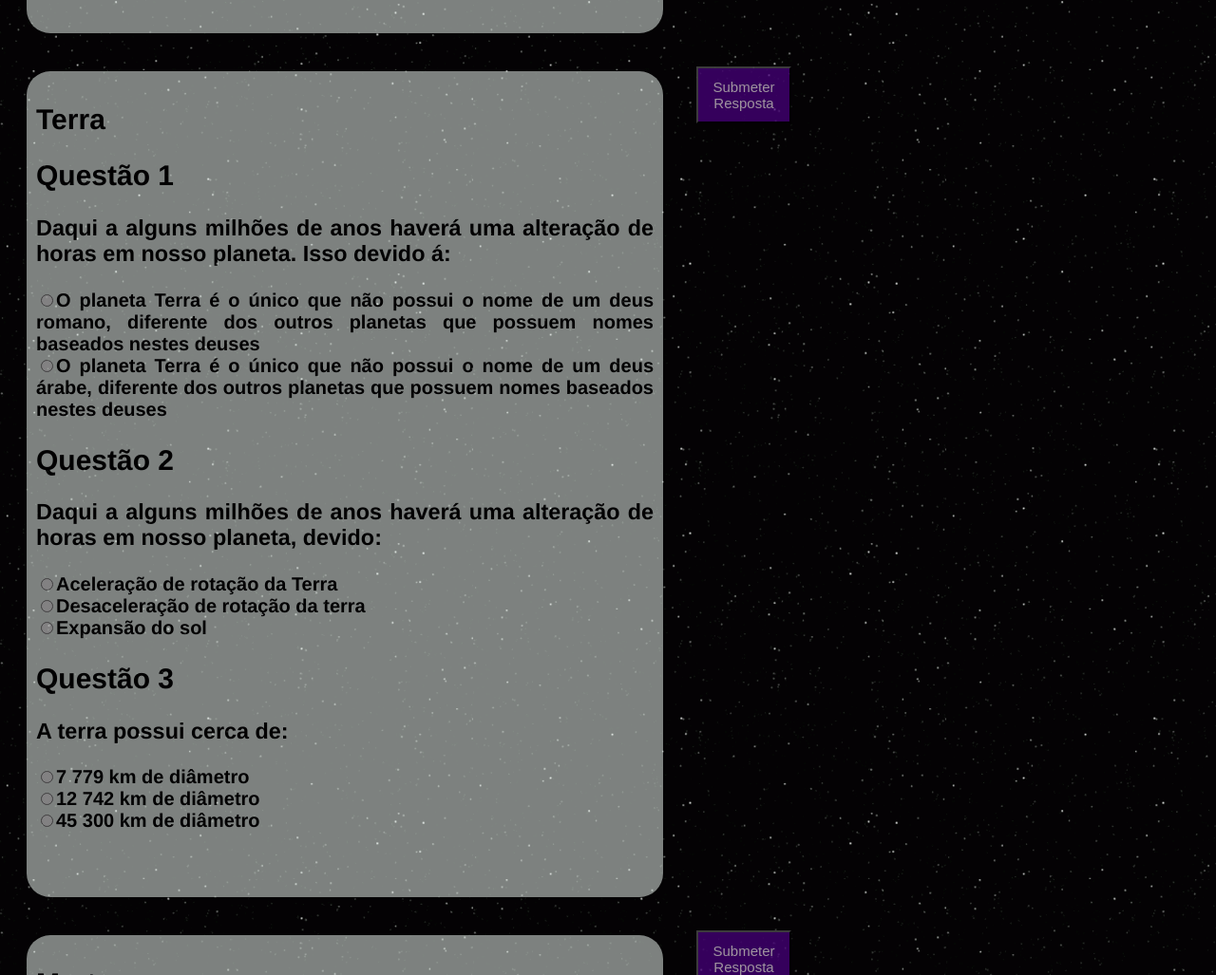
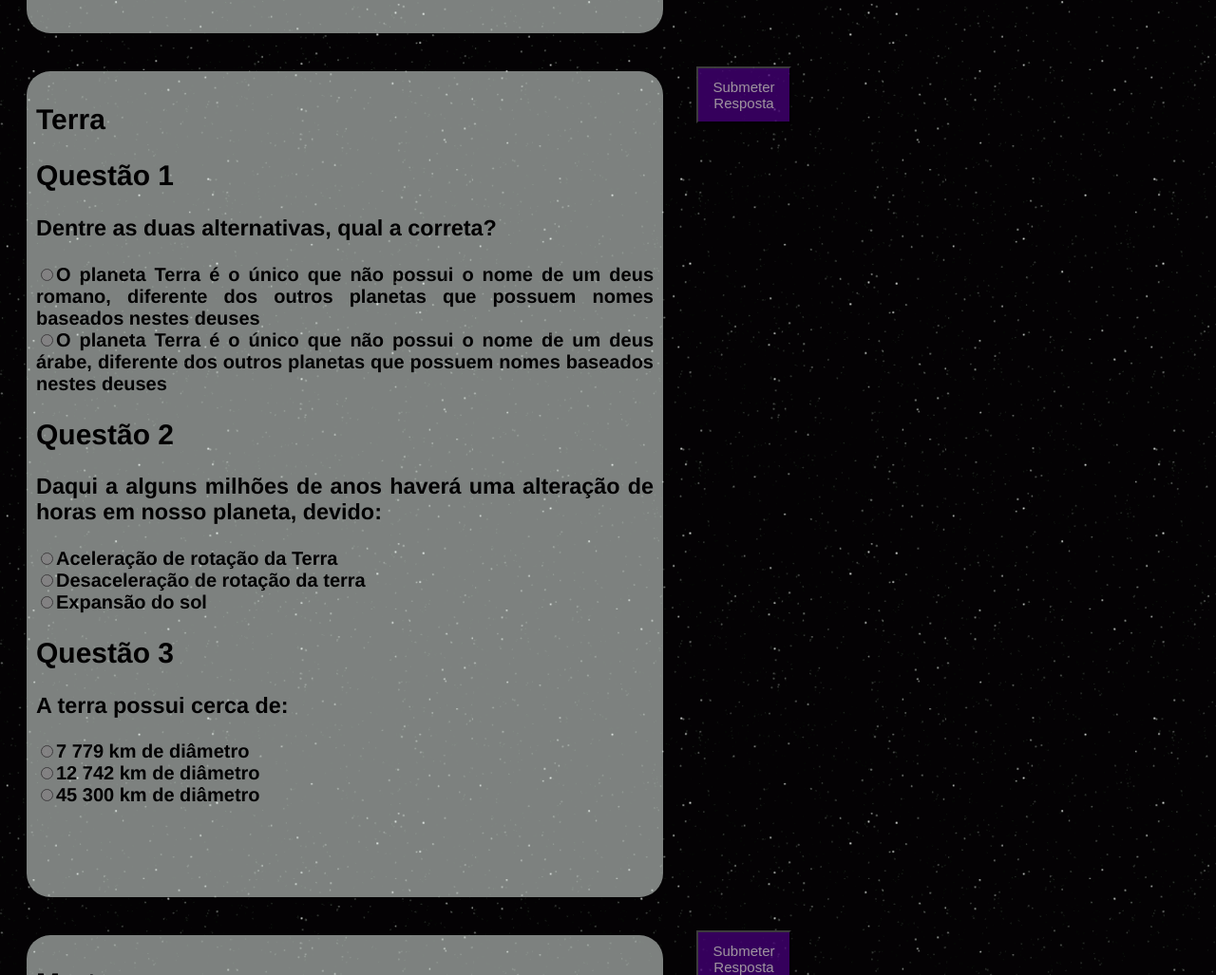
Before and after one commit to Tetella06/Exploring-the-Universe---TP2, a plain HTML site: page index.html in a window 1280 px wide. Shown: the part 2482-3509 px from the top of the page at 95% size. Drawn offline with Linux system fonts and the light colour scheme.

Commit message:
Update index.html

```diff
--- a/index.html
+++ b/index.html
@@ -113,7 +113,7 @@
           <div id="questao-1-terra">
             <h2>Terra</h2>
             <h2>Questão 1</h2>
-              <h3>Daqui a alguns milhões de anos haverá uma alteração de horas em nosso planeta. Isso devido á:</h3>
+              <h3>Dentre as duas alternativas, qual a correta?</h3>
               <input id="resposta-terra-1" type="radio" name="resposta1" id="correta-1-terra">O planeta Terra é o único que não
               possui o nome de um deus romano, diferente dos outros planetas que possuem nomes baseados nestes deuses<br>
               <input id="resposta-terra-2" type="radio" name="resposta1">O planeta Terra é o único que não
```
